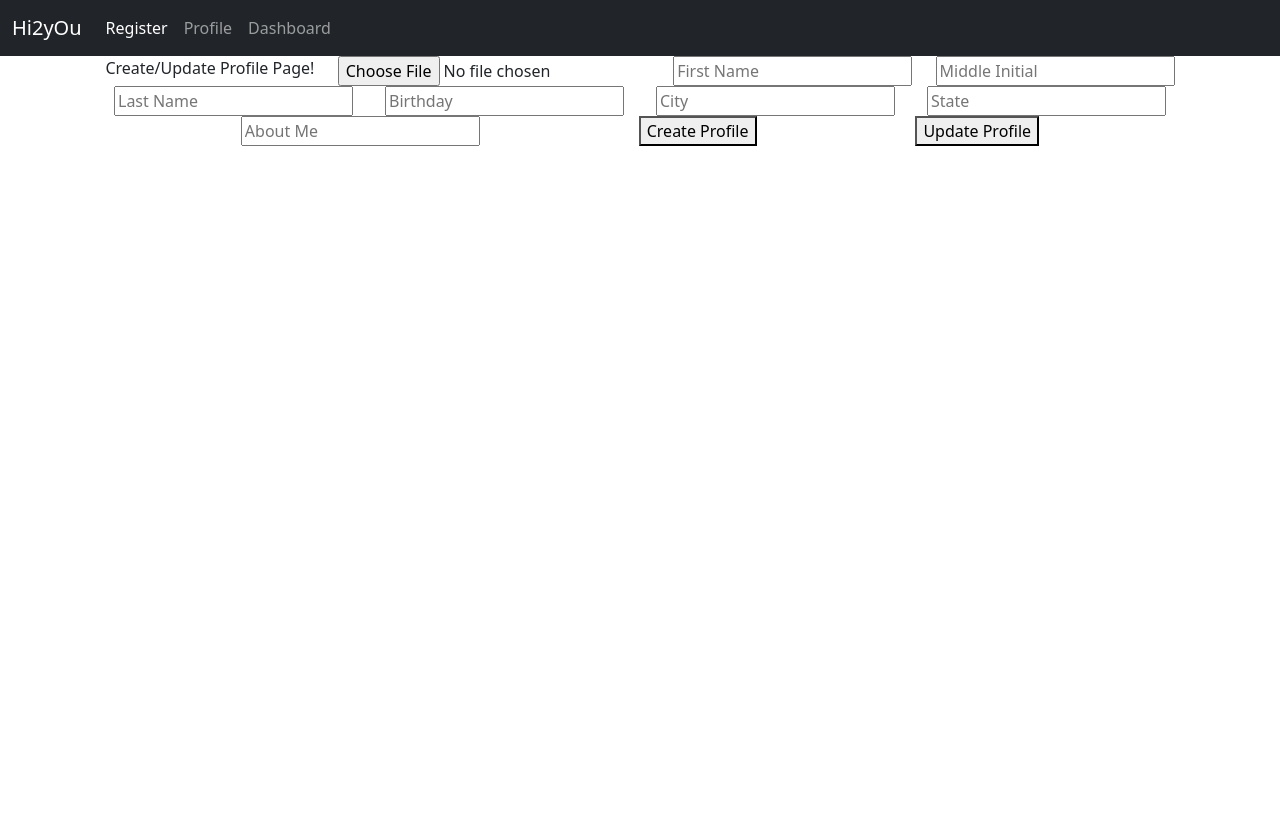
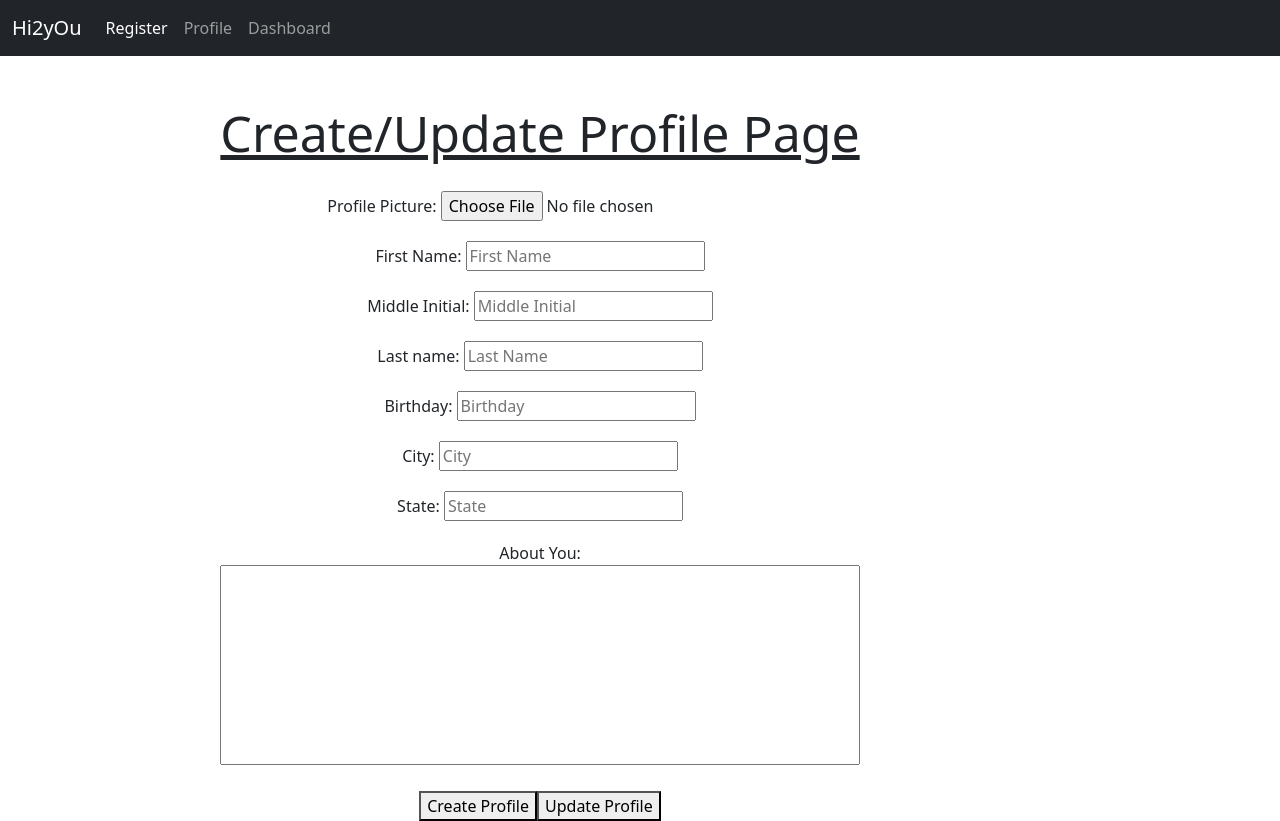
Before and after one commit to Cunnjoel/Hi2yOu, an Angular app in the folder src/main/resources/angular/: page /profile in a window 1280 px wide. Before the commit the page ends 800 px from the top, so only its background shows below. Built offline with nearby package versions, Linux system fonts and the light colour scheme.

Commit message:
Styling of profile html pages and chnages done to backend

```diff
--- a/src/main/resources/angular/src/app/app-routing.module.ts
+++ b/src/main/resources/angular/src/app/app-routing.module.ts
@@ -10,7 +10,7 @@ const routes: Routes = [
   {path: "", component: LoginComponent},
   {path: "register", component: RegisterComponent},
   {path: "profile", component: ProfilecreateupdateComponent},
-  {path: "viewprofile", component : ProfileviewComponent},
+  {path: 'viewprofile/:id', component : ProfileviewComponent},
   {path: "dashboard", component: DashboardComponent},
   {path: "**", redirectTo: ""}
 ];
--- a/src/main/resources/angular/src/app/app.component.html
+++ b/src/main/resources/angular/src/app/app.component.html
@@ -1,19 +1,19 @@
 <nav class="navbar navbar-expand-lg navbar-dark bg-dark">
     <div class="container-fluid">
-      <a class="navbar-brand" href="/">Hi2yOu</a>
+      <a class="navbar-brand" routerLink="/">Hi2yOu</a>
       <button class="navbar-toggler" type="button" data-bs-toggle="collapse" data-bs-target="#navbarNavDropdown" aria-controls="navbarNavDropdown" aria-expanded="false" aria-label="Toggle navigation">
         <span class="navbar-toggler-icon"></span>
       </button>
       <div class="collapse navbar-collapse" id="navbarNavDropdown">
         <ul class="navbar-nav">
           <li class="nav-item">
-            <a class="nav-link active" aria-current="page" href="/register">Register</a>
+            <a class="nav-link active" aria-current="page" routerLink="/register">Register</a>
           </li>
           <li class="nav-item">
-            <a class="nav-link" href="/profile">Profile</a>
+            <a class="nav-link" routerLink="/profile">Profile</a>
           </li>
           <li class="nav-item">
-            <a class="nav-link" href="dashboard">Dashboard</a>
+            <a class="nav-link" routerLink="/dashboard">Dashboard</a>
           </li>
         </ul>
       </div>
--- a/src/main/resources/angular/src/app/routes/profile/profilecreateupdate/profilecreateupdate.component.css
+++ b/src/main/resources/angular/src/app/routes/profile/profilecreateupdate/profilecreateupdate.component.css
@@ -1,6 +1,33 @@
 .center
 {
     display: flex;
-    justify-content: space-evenly;
+    justify-content: center;
     flex-wrap: wrap;
 }
+.center form
+{
+    margin-top: 20px;
+    margin-right: 200px;
+    text-align: center;
+}
+.center form div
+{
+    margin-top: 20px;
+}
+.center form #title
+{
+    font-size: 50px;
+    text-decoration: underline;
+}
+.center form button
+{
+    margin-top: 20px;
+}
+.center form #aboutMe
+{
+    width: 100%;
+    height: 200px;
+    font-size: 14px;
+    resize: none;
+    text-align: left;
+}
--- a/src/main/resources/angular/src/app/routes/profile/profilecreateupdate/profilecreateupdate.component.html
+++ b/src/main/resources/angular/src/app/routes/profile/profilecreateupdate/profilecreateupdate.component.html
@@ -1,13 +1,39 @@
 <div class="container center">
-    Create/Update Profile Page!
-    <input type="file" (change)="addFile($event)"/>
-    <input type="text" placeholder="First Name" [(ngModel)]="newProfile.firstName">
-    <input type="text" placeholder="Middle Initial" [(ngModel)]="newProfile.middleInit">
-    <input type="text" placeholder="Last Name" [(ngModel)]="newProfile.lastName">
-    <input type="text" placeholder="Birthday" [(ngModel)]="newProfile.birthday">
-    <input type="text" placeholder="City" [(ngModel)]="newProfile.city">
-    <input type="text" placeholder="State" [(ngModel)]="newProfile.state">
-    <input type="text" placeholder="About Me" [(ngModel)]="newProfile.aboutMe">
-    <button (click)="createProfile()">Create Profile</button>
-    <button (click)="updateProfile()">Update Profile</button>
+    <form>
+        <div id="title">Create/Update Profile Page</div>
+        <div>
+            Profile Picture:
+            <input type="file" (change)="addFile($event)" id="fileInput"/>
+        </div>
+        <div>
+            First Name:
+            <input type="text" placeholder="First Name" [(ngModel)]="newProfile.firstName" id="firstName" [ngModelOptions]="{standalone: true}">
+        </div>
+        <div>
+            Middle Initial:
+            <input type="text" placeholder="Middle Initial" [(ngModel)]="newProfile.middleInit" id="middleInit" [ngModelOptions]="{standalone: true}">
+        </div>
+        <div>
+            Last name:
+            <input type="text" placeholder="Last Name" [(ngModel)]="newProfile.lastName" id="lastName" [ngModelOptions]="{standalone: true}">
+        </div>
+        <div>
+            Birthday:
+            <input type="text" placeholder="Birthday" [(ngModel)]="newProfile.birthday" id="birthday" [ngModelOptions]="{standalone: true}">
+        </div>
+        <div>
+            City:
+            <input type="text" placeholder="City" [(ngModel)]="newProfile.city" id="citys"[ngModelOptions]="{standalone: true}">
+        </div>
+        <div>
+            State:
+            <input type="text" placeholder="State" [(ngModel)]="newProfile.state" id="state" [ngModelOptions]="{standalone: true}">
+        </div>
+        <div>
+            About You:
+            <textarea rows="20" cols="50" [(ngModel)]="newProfile.aboutMe" id="aboutMe" [ngModelOptions]="{standalone: true}"></textarea>
+        </div>
+        <button (click)="createProfile()" id="createButtn">Create Profile</button>
+        <button (click)="updateProfile()" id="updateButton">Update Profile</button>
+    </form>
 </div>
--- a/src/main/resources/angular/src/app/routes/profile/profilecreateupdate/profilecreateupdate.component.ts
+++ b/src/main/resources/angular/src/app/routes/profile/profilecreateupdate/profilecreateupdate.component.ts
@@ -12,10 +12,12 @@ export class ProfilecreateupdateComponent implements OnInit {
 
   file : File = <File>{};
   newProfile : Profile = <Profile>{};
+  currentProfile : Profile = <Profile>{};
 
   constructor(private profileService : ProfileService, private router : Router) { }
 
   ngOnInit(): void {
+
   }
 
   createProfile()
@@ -24,10 +26,13 @@ export class ProfilecreateupdateComponent implements OnInit {
     formData.append('file', this.file);
     this.profileService.uploadProfilePic(formData).subscribe(reponseBody=>
       {
+        if (reponseBody != null)
+        {
           this.newProfile.pictureUrl = "https://" + reponseBody.fileUrl;
+        }
           this.profileService.createProfile(this.newProfile).subscribe(responseBody=>{
             this.profileService.currentUserProfile = responseBody;
-            this.router.navigate(['/viewprofile'])
+            this.router.navigate([`/viewprofile/` + this.profileService.currentUserProfile.id])
             });
       });
   }
@@ -46,7 +51,7 @@ export class ProfilecreateupdateComponent implements OnInit {
           this.newProfile.pictureUrl = "https://" + reponseBody.fileUrl;
           this.profileService.updateProfile(this.newProfile).subscribe(responseBody=>{
             this.profileService.currentUserProfile = responseBody;
-            this.router.navigate(['/viewprofile'])
+            this.router.navigate(['/viewprofile/' + this.profileService.currentUserProfile.id])
             });
       });
   }
--- a/src/main/resources/angular/src/app/routes/profile/profileview/profileview.component.css
+++ b/src/main/resources/angular/src/app/routes/profile/profileview/profileview.component.css
@@ -0,0 +1,35 @@
+.center
+{
+    display: flex;
+    justify-content: center;
+    flex-wrap: wrap;
+}
+.center form
+{
+    margin-top: 20px;
+    margin-right: 200px;
+    text-align: center;
+}
+.center form div
+{
+    margin-top: 20px;
+}
+.center form #title
+{
+    font-size: 50px;
+    text-decoration: underline;
+}
+.center form button
+{
+    margin-top: 20px;
+}
+.center form #profilePic
+{
+    width: 100px;
+    height: 100px;
+    object-fit: cover;
+}
+.center form div
+{
+    font-size: 30px;
+}
--- a/src/main/resources/angular/src/app/routes/profile/profileview/profileview.component.html
+++ b/src/main/resources/angular/src/app/routes/profile/profileview/profileview.component.html
@@ -1,13 +1,15 @@
 <div class="container center">
-    Profile View Page!
-    <img [src]="profileViewing.pictureUrl" alt="">
-    <div>{{profileViewing.id}}</div>
-    <div>{{profileViewing.pictureUrl}}</div>
-    <div>{{profileViewing.firstName}}</div>
-    <div>{{profileViewing.middleInit}}</div>
-    <div>{{profileViewing.lastName}}</div>
-    <div>{{profileViewing.birthday}}</div>
-    <div>{{profileViewing.city}}</div>
-    <div>{{profileViewing.state}}</div>
-    <div>{{profileViewing.aboutMe}}</div>
+    <form>
+        <div id="title">Profile View Page</div>
+        <img [src]="profileViewing.pictureUrl" alt="Profile Pics" id="profilePic">
+        <div>Profile Id: {{profileViewing.id}}</div>
+        <div>Profile Picture Url: {{profileViewing.pictureUrl}}</div>
+        <div>First Name: {{profileViewing.firstName}}</div>
+        <div>Middle Init: {{profileViewing.middleInit}}</div>
+        <div>Last Name: {{profileViewing.lastName}}</div>
+        <div>Birthday: {{profileViewing.birthday}}</div>
+        <div>City: {{profileViewing.city}}</div>
+        <div>State: {{profileViewing.state}}</div>
+        <div>About Me: {{profileViewing.aboutMe}}</div>
+    </form>
 </div>
--- a/src/main/resources/angular/src/app/routes/profile/profileview/profileview.component.ts
+++ b/src/main/resources/angular/src/app/routes/profile/profileview/profileview.component.ts
@@ -1,4 +1,5 @@
 import { Component, OnInit } from '@angular/core';
+import { Router } from '@angular/router';
 import { Profile } from 'src/app/models/Profile';
 import { ProfileService } from 'src/app/services/profile.service';
 
@@ -10,10 +11,11 @@ import { ProfileService } from 'src/app/services/profile.service';
 export class ProfileviewComponent implements OnInit {
 
   profileViewing : Profile = <Profile>{};
-  constructor(private profileService : ProfileService) { }
+  constructor(private profileService : ProfileService , private router : Router) { }
 
   ngOnInit(): void {
-    this.getProfileById(this.profileService.currentUserProfile.id);
+    let id : number = +this.router.url.slice(13);
+    this.getProfileById(id);
   }
 
   getProfileById(id : number)
```
Also changed, not shown: 1 other file (tests, documents, lock files or other folders).
